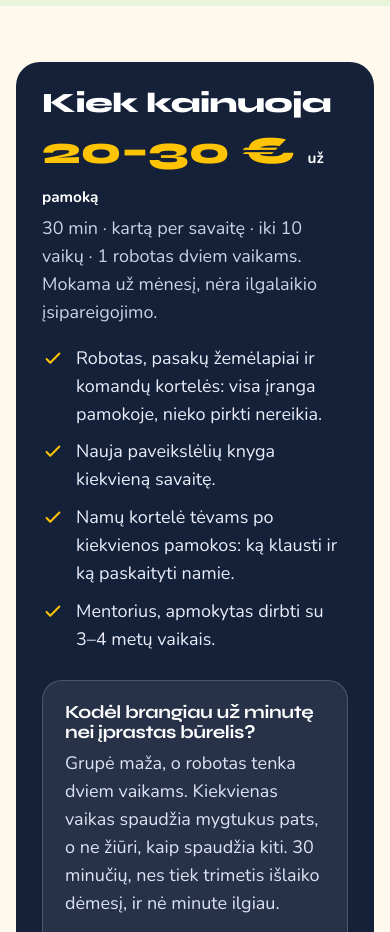
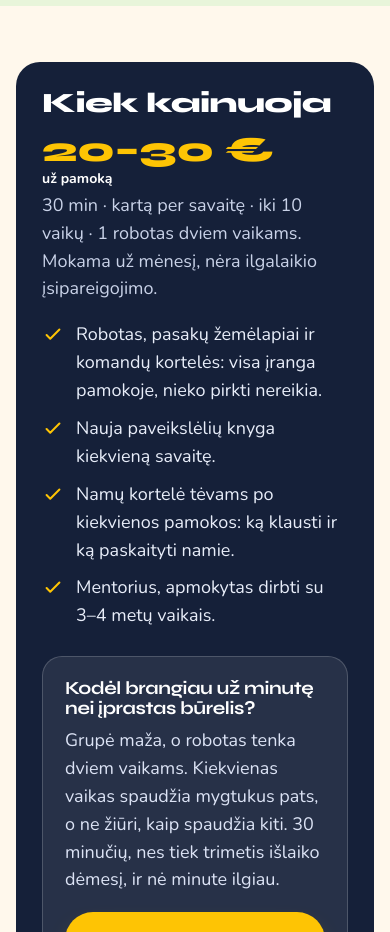
Before and after one commit to KrisVas333/ra-matata, a plain HTML site: page index.html in a window 390 px wide. Shown: the part 11000-11932 px from the top of the page. Drawn offline with nearby package versions, Linux system fonts and the light colour scheme.

Commit message:
Price block: keep 'už pamoką' on one line on mobile; QA helper reports scrollHeight
Co-Authored-By: Claude Fable 5.1 <noreply@anthropic.com>

```diff
--- a/css/style.css
+++ b/css/style.css
@@ -247,8 +247,8 @@ body[data-age="3"] [data-age-only="4"],body[data-age="4"] [data-age-only="3"]{di
 .price .card{background:var(--ink);color:#fff;border-radius:var(--r);padding:clamp(26px,4vw,44px);display:grid;gap:26px}
 @media (min-width:860px){.price .card{grid-template-columns:1.1fr 1fr;align-items:center}}
 .price h2{color:#fff}
-.price .big{font-family:var(--display);font-size:clamp(2.4rem,5vw,3.6rem);font-weight:800;color:var(--yellow);line-height:1;margin:0 0 6px}
-.price .big small{font-size:.4em;color:#fff;font-weight:700;font-family:var(--body)}
+.price .big{font-family:var(--display);font-size:clamp(2.2rem,5vw,3.6rem);font-weight:800;color:var(--yellow);line-height:1;margin:0 0 6px;display:flex;flex-wrap:wrap;align-items:baseline;gap:4px 12px}
+.price .big small{font-size:.4em;color:#fff;font-weight:700;font-family:var(--body);white-space:nowrap}
 .price ul{list-style:none;margin:0;padding:0;display:grid;gap:10px}
 .price li{display:flex;gap:12px;align-items:flex-start;color:#E8EDF9}
 .price li svg{width:22px;height:22px;color:var(--yellow);flex:none;margin-top:3px}
```
